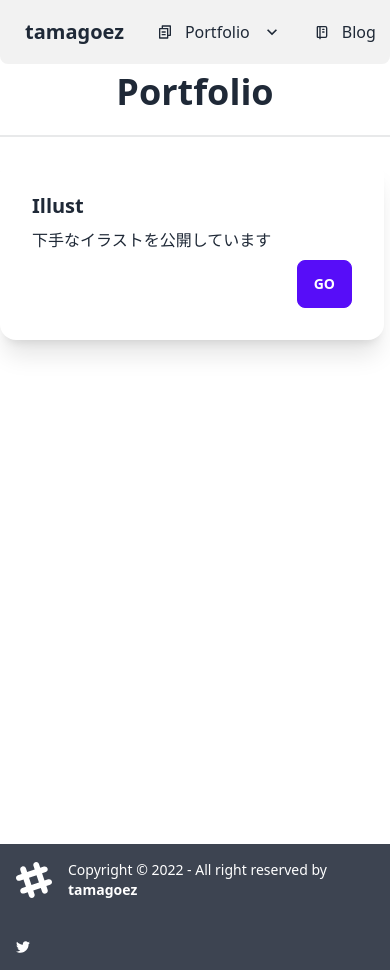
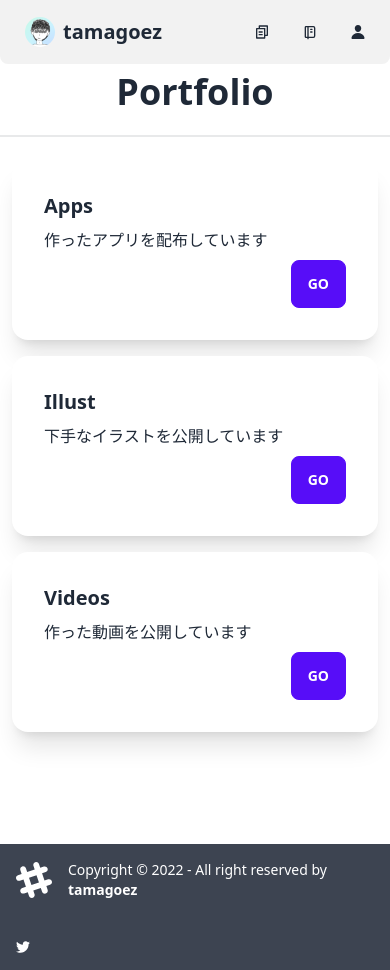
Before and after one commit to tamagoez/tamagoez-website-old, a Next.js app: page /portfolio in a window 390 px wide. Built offline with nearby package versions, Linux system fonts and the light colour scheme.

Commit message:
Components Update

```diff
--- a/components/navbar.tsx
+++ b/components/navbar.tsx
@@ -1,10 +1,10 @@
 import Link from "next/link";
-import Image from "next/image"
-import { RiFileCopy2Line } from "react-icons/ri"
-import { TbNotebook } from "react-icons/tb"
-import { IoPerson } from "react-icons/io5"
-import { BiMovie, BiImages } from "react-icons/bi"
-import { AiOutlineAppstore } from "react-icons/ai"
+import Image from "next/image";
+import { RiFileCopy2Line } from "react-icons/ri";
+import { TbNotebook } from "react-icons/tb";
+import { IoPerson } from "react-icons/io5";
+import { BiMovie, BiImages } from "react-icons/bi";
+import { AiOutlineAppstore } from "react-icons/ai";
 
 export default function Navbar() {
   return (
@@ -13,29 +13,28 @@ export default function Navbar() {
         <div className="flex-1">
           <Link href="/" passHref>
             <a className="btn btn-ghost normal-case text-xl font-semibold">
-              {/*
               <div className="avatar">
-                <div className="w-24 rounded-full">
+                <div className="rounded-full">
                   <Image
                     src="/illust/zeogamat8.png"
                     alt="tamagoez"
                     width={30}
                     height={30}
                   />
-
                 </div>
               </div>
-  */}
+              <div className="px-1" />
               tamagoez
             </a>
           </Link>
         </div>
-        <div className="flex-none">
+        <div className="flex-none hidden sm:block">
           <ul className="menu menu-horizontal p-0">
             <li tabIndex={0}>
               <Link href="/portfolio" passHref>
                 <a>
-                  <RiFileCopy2Line />Portfolio
+                  <RiFileCopy2Line />
+                  Portfolio
                   <svg
                     className="fill-current"
                     xmlns="http://www.w3.org/2000/svg"
@@ -50,29 +49,69 @@ export default function Navbar() {
               <ul className="p-2 bg-base-100">
                 <li>
                   <Link href="/portfolio/apps" passHref>
-                    <a><AiOutlineAppstore />Application</a>
+                    <a>
+                      <AiOutlineAppstore />
+                      Application
+                    </a>
                   </Link>
                 </li>
                 <li>
                   <Link href="/portfolio/illust" passHref>
-                    <a><BiImages />Illust</a>
+                    <a>
+                      <BiImages />
+                      Illust
+                    </a>
                   </Link>
                 </li>
                 <li>
                   <Link href="/portfolio/videos" passHref>
-                    <a><BiMovie />Videos</a>
+                    <a>
+                      <BiMovie />
+                      Videos
+                    </a>
                   </Link>
                 </li>
               </ul>
             </li>
             <li>
               <Link href="/blog" passHref>
-                <a><TbNotebook />Blog</a>
+                <a>
+                  <TbNotebook />
+                  Blog
+                </a>
               </Link>
             </li>
             <li>
               <Link href="/about-etc" passHref>
-                <a><IoPerson />About / Etc</a>
+                <a>
+                  <IoPerson />
+                  About / Etc
+                </a>
+              </Link>
+            </li>
+          </ul>
+        </div>
+        <div className="flex-none block sm:hidden">
+          <ul className="menu menu-horizontal p-0">
+            <li>
+              <Link href="/portfolio" passHref>
+                <a>
+                  <RiFileCopy2Line />
+                </a>
+              </Link>
+            </li>
+            <li>
+              <Link href="/blog" passHref>
+                <a>
+                  <TbNotebook />
+                </a>
+              </Link>
+            </li>
+            <li>
+              <Link href="/about-etc" passHref>
+                <a>
+                  <IoPerson />
+                </a>
               </Link>
             </li>
           </ul>
--- a/components/portfoliocard.tsx
+++ b/components/portfoliocard.tsx
@@ -11,7 +11,7 @@ export default function Portfoliocard({
   return (
     <>
       <Link href={`${type}/${url}`}>
-        <div className="card card-compact max-w-xs bg-base-100 shadow-lg hover:brightness-[.98] hover:shadow-md">
+        <div className="card card-compact max-w-xs bg-base-100 shadow-lg hover:shadow-md hover:brightness-[.99]">
           <figure>
             <Image
               src={`/${type}/${url}`}
--- a/components/title.tsx
+++ b/components/title.tsx
@@ -3,6 +3,9 @@ export default function Title({ title }) {
     document.title = `${title} - tamagoez`;
   }
   return (
-    <h1 className="pt-2 text-4xl font-bold flex justify-center">{title}</h1>
+    <>
+      <h1 className="pt-2 text-4xl font-bold flex justify-center">{title}</h1>
+      <div className="divider" />
+    </>
   );
 }
--- a/files/illustlist.json
+++ b/files/illustlist.json
@@ -10,7 +10,7 @@
   {
     "url": "zeogamat8.png",
     "title": "zeogamat8",
-    "description": "8番目のアイコンです",
+    "description": "8番目のアイコンです。ほかのアイコンに比べてグラデーションが濃くなっています。",
     "date": "2022/07/07",
     "width": 400,
     "height": 400
--- a/pages/blog/index.tsx
+++ b/pages/blog/index.tsx
@@ -3,6 +3,7 @@ export default function Blog() {
   return (
     <>
       <Title title="Blog" />
+      <p>まだ書いていない。正しくはめんどい。</p>
     </>
   );
 }
--- a/pages/index.tsx
+++ b/pages/index.tsx
@@ -26,11 +26,11 @@ export default function Home() {
         </div>
       </div>
 
-      <div className="divider" />
-
-      <div>
+      <div className="divider">Menu</div>
+      <div className="min-h-[82vh]">
+        <div className="flex flex-wrap gap-4 px-3 justify-center">
           <Link href="/portfolio" passHref>
-        <div className="card w-96 bg-base-100 shadow-xl">
+            <div className="card w-96 bg-base-100 shadow-lg hover:shadow-md hover:brightness-[.99]">
               <div className="card-body">
                 <h2 className="card-title">Portfolio</h2>
                 <p>Application, Illust, Videos</p>
@@ -40,6 +40,29 @@ export default function Home() {
               </div>
             </div>
           </Link>
+          <Link href="/blog" passHref>
+            <div className="card w-96 bg-base-100 shadow-lg hover:shadow-md hover:brightness-[.99]">
+              <div className="card-body">
+                <h2 className="card-title">Blog</h2>
+                <p>Look inside of tamagoez</p>
+                <div className="card-actions justify-end">
+                  <button className="btn btn-primary">Go</button>
+                </div>
+              </div>
+            </div>
+          </Link>
+          <Link href="/about-etc" passHref>
+            <div className="card w-96 bg-base-100 shadow-lg hover:shadow-md hover:brightness-[.99]">
+              <div className="card-body">
+                <h2 className="card-title">About / Etc</h2>
+                <p>Introducing tamagoez</p>
+                <div className="card-actions justify-end">
+                  <button className="btn btn-primary">Go</button>
+                </div>
+              </div>
+            </div>
+          </Link>
+        </div>
       </div>
     </>
   );
--- /dev/null
+++ b/pages/portfolio/apps/index.tsx
@@ -0,0 +1,8 @@
+import Title from "../../../components/title";
+export default function Apps() {
+  return (
+    <>
+      <Title title="Apps" />
+    </>
+  );
+}
--- a/pages/portfolio/index.tsx
+++ b/pages/portfolio/index.tsx
@@ -6,9 +6,27 @@ export default function Portfolio() {
   return (
     <>
       <Title title="Portfolio" />
-      <div className="divider" />
+      <div className="flex flex-wrap gap-4 px-3 justify-center">
         <div
-        className="card w-96 bg-base-100 shadow-xl"
+          className="card w-96 bg-base-100 shadow-xl shadow-lg hover:shadow-md hover:brightness-[.99]"
+          onClick={() => router.push("/portfolio/apps")}
+        >
+          <div className="card-body">
+            <h2 className="card-title">Apps</h2>
+            <p>作ったアプリを配布しています</p>
+            <div className="card-actions justify-end">
+              <button
+                className="btn btn-primary"
+                onClick={() => router.push("/portfolio/apps")}
+              >
+                Go
+              </button>
+            </div>
+          </div>
+        </div>
+
+        <div
+          className="card w-96 bg-base-100 shadow-xl shadow-lg hover:shadow-md hover:brightness-[.99]"
           onClick={() => router.push("/portfolio/illust")}
         >
           <div className="card-body">
@@ -24,6 +42,25 @@ export default function Portfolio() {
             </div>
           </div>
         </div>
+
+        <div
+          className="card w-96 bg-base-100 shadow-xl shadow-lg hover:shadow-md hover:brightness-[.99]"
+          onClick={() => router.push("/portfolio/videos")}
+        >
+          <div className="card-body">
+            <h2 className="card-title">Videos</h2>
+            <p>作った動画を公開しています</p>
+            <div className="card-actions justify-end">
+              <button
+                className="btn btn-primary"
+                onClick={() => router.push("/portfolio/videos")}
+              >
+                Go
+              </button>
+            </div>
+          </div>
+        </div>
+      </div>
     </>
   );
 }
--- /dev/null
+++ b/pages/portfolio/videos/index.tsx
@@ -0,0 +1,8 @@
+import Title from "../../../components/title";
+export default function Videos() {
+  return (
+    <>
+      <Title title="Videos" />
+    </>
+  );
+}
```
Also changed, not shown: pages/portfolio/illust/[url].tsx (+28 -2 lines), 1 other file (tests, documents, lock files or other folders). Lines whose indentation alone changed are shown as unchanged.
